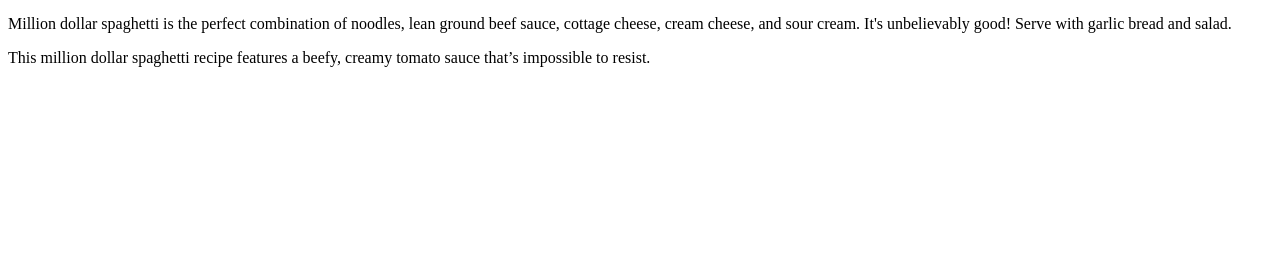
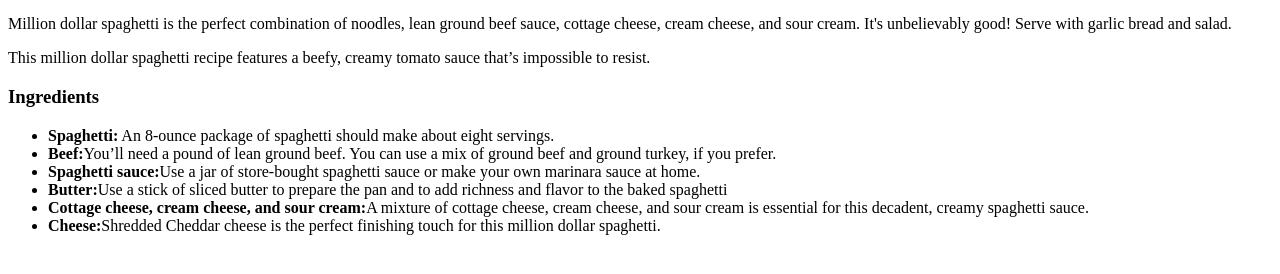
Before and after one commit to buttafuocolucas-dev/odin-recipes, a plain HTML site: page recipes/million-dollar-spaghetti.html in a window 1280 px wide. Shown: the part 428-702 px from the top of the page. Drawn offline with Linux system fonts and the light colour scheme.

Commit message:
Add ingredients to million dollar spaghetti recipe

```diff
--- a/recipes/million-dollar-spaghetti.html
+++ b/recipes/million-dollar-spaghetti.html
@@ -11,6 +11,14 @@
     <h3>Description</h3>
     <p>Million dollar spaghetti is the perfect combination of noodles, lean ground beef sauce, cottage cheese, cream cheese, and sour cream. It's unbelievably good! Serve with garlic bread and salad.</p>
     <p>This million dollar spaghetti recipe features a beefy, creamy tomato sauce that’s impossible to resist. </p>
-
+    <h3>Ingredients</h3>
+    <ul>
+        <li><strong>Spaghetti:</strong> An 8-ounce package of spaghetti should make about eight servings. </li>
+        <li><strong>Beef:</strong>You’ll need a pound of lean ground beef. You can use a mix of ground beef and ground turkey, if you prefer.</li>
+        <li><strong>Spaghetti sauce:</strong>Use a jar of store-bought spaghetti sauce or make your own marinara sauce at home.</li>
+        <li><strong>Butter:</strong>Use a stick of sliced butter to prepare the pan and to add richness and flavor to the baked spaghetti</li>
+        <li><strong>Cottage cheese, cream cheese, and sour cream:</strong>A mixture of cottage cheese, cream cheese, and sour cream is essential for this decadent, creamy spaghetti sauce. </li>
+        <li><strong>Cheese:</strong>Shredded Cheddar cheese is the perfect finishing touch for this million dollar spaghetti.</li>
+    </ul>
 </body>
 </html>
```
